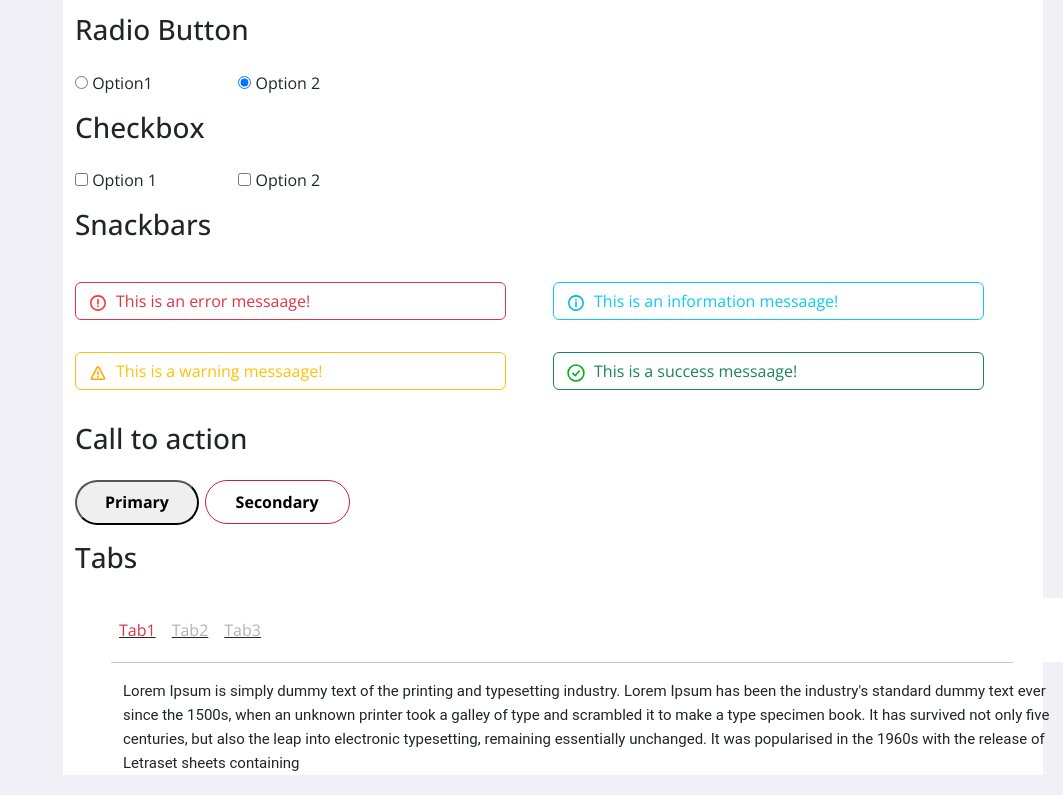
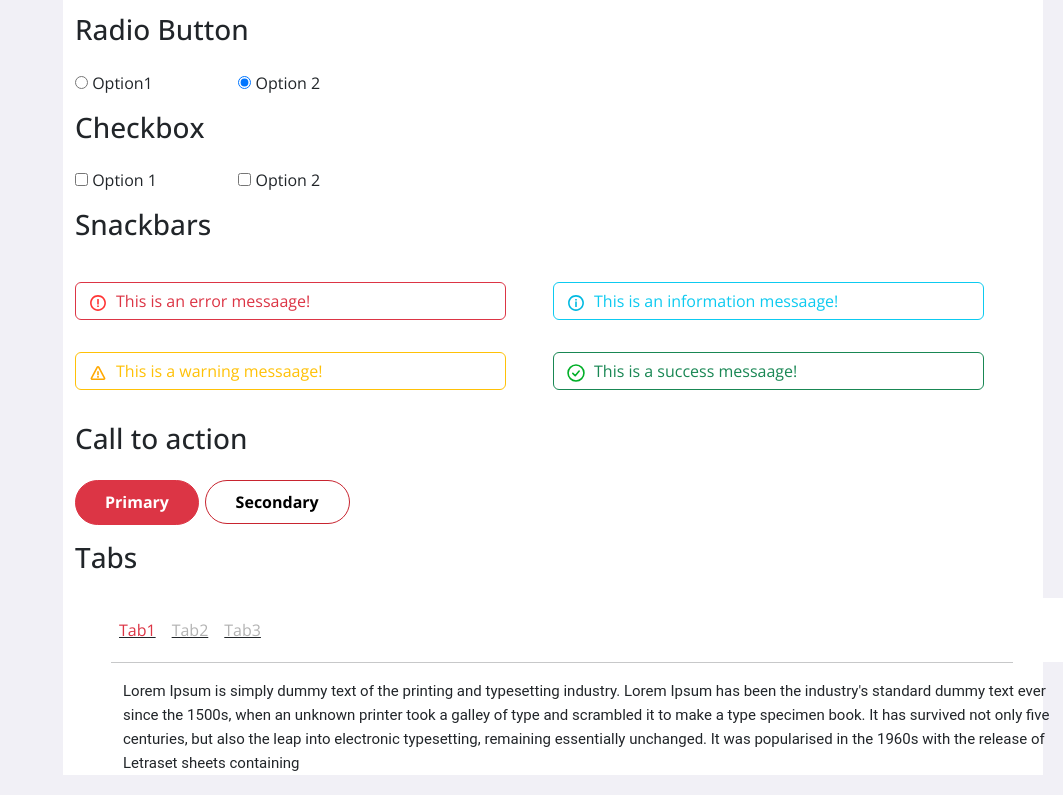
Before and after one commit to iurvashi-thakkar/Tatva-Urvashi-HTML_ASSIGNMENT, a plain HTML site: page HTML TRAINING ASSIGNMENT/innerpage5.html in a window 1280 px wide. Shown: the part 1096-1891 px from the top of the page, without its empty margins (217-1280 px from the left). Drawn offline with nearby package versions, Linux system fonts and the light colour scheme.

Commit message:
Update innerpage5.html

```diff
--- a/HTML TRAINING ASSIGNMENT/innerpage5.html
+++ b/HTML TRAINING ASSIGNMENT/innerpage5.html
@@ -251,7 +251,7 @@
             <h3>Call to action</h3>
         </div>
         <div class="col-lg-1 me-5 col-md-2 col-sm-1 col-1">
-            <button class="btn-danger primary"><b>Primary</b></button>
+                        <button class="btn btn-danger primary" style=" border-radius: 23px;"><b>Primary</b></button>
         </div>
         <div class="col-lg-1 col-md-2 col-sm-1 col-1">
             <button class="btn-outline-danger second"><b>Secondary</b></button>
```
